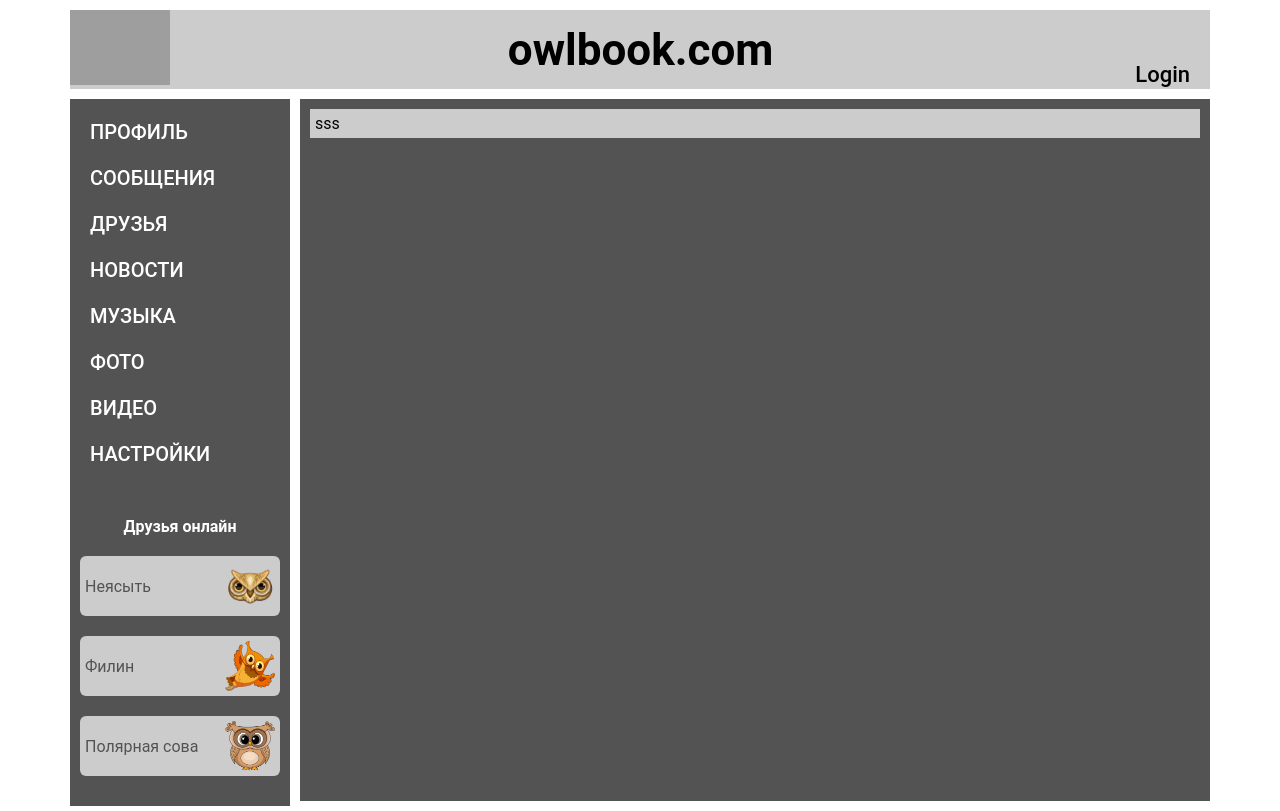
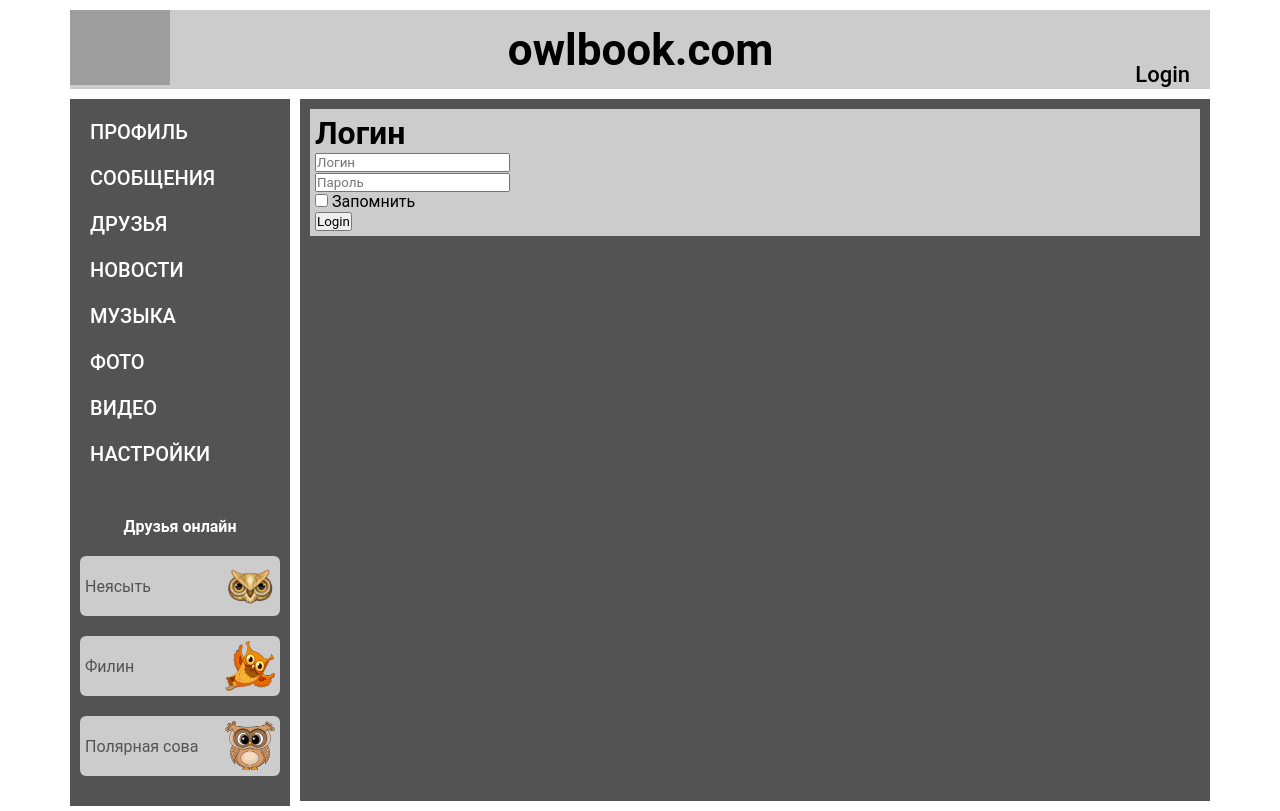
Before and after one commit to MitPalVach/social_ts, a React (Create React App) app: page /login in a window 1280 px wide. Built offline with nearby package versions, Linux system fonts and the light colour scheme; no server answers; grey boxes are pictures that could not be loaded.

Commit message:
loginForm with redux-form

```diff
--- a/package.json
+++ b/package.json
@@ -12,6 +12,7 @@
     "@types/react": "^17.0.0",
     "@types/react-dom": "^17.0.0",
     "@types/react-redux": "^7.1.18",
+    "@types/redux-form": "^8.3.2",
     "axios": "^0.21.1",
     "react": "^17.0.2",
     "react-dom": "^17.0.2",
@@ -19,6 +20,7 @@
     "react-router-dom": "^5.2.0",
     "react-scripts": "4.0.3",
     "redux": "^4.1.0",
+    "redux-form": "^8.3.7",
     "redux-thunk": "^2.3.0",
     "typescript": "^4.1.2",
     "web-vitals": "^1.0.1"
--- a/src/components/Dialogs/Dialogs.tsx
+++ b/src/components/Dialogs/Dialogs.tsx
@@ -3,6 +3,7 @@ import styles from './Dialogs.module.css';
 import DialogItem from "./DialogItem/DialogItem";
 import Message from "./Message/Message";
 import {DialogsPageType} from "../../redux/store";
+import {Field, InjectedFormProps, reduxForm} from "redux-form";
 
 
 export type PropsType = {
@@ -12,14 +13,9 @@ export type PropsType = {
 }
 const Dialogs: React.FC<PropsType> = (props) => {
     let state = props.dialogsPage
-
     let dialogsElements = state.dialogs.map(d => <DialogItem key={d.id} dialogs={d}/>);
     let messagesElements = state.messages.map(m => <Message key={m.id} messages={m}/>);
-    let newMessageBody = state.newMessageBody
 
-    let onSendMessageClick = () => {
-        props.sendMessage()
-    }
     let onNewMessageChange = (e: ChangeEvent<HTMLTextAreaElement>) => {
         let body = e.target.value
         props.updateNewMessageBody(body)
@@ -27,6 +23,11 @@ const Dialogs: React.FC<PropsType> = (props) => {
     const handleKeyDown = (e: KeyboardEvent<HTMLElement>) => {
         if (e.ctrlKey && e.key === 'Enter')
             onSendMessageClick()
+    }
+    let newMessageBody = state.newMessageBody
+
+    let onSendMessageClick = () => {
+        props.sendMessage()
     }
 
     return (
@@ -39,22 +40,26 @@ const Dialogs: React.FC<PropsType> = (props) => {
                 <div className={styles.dialogMessages}>
                     {messagesElements}
                 </div>
-                <div className={styles.dialogMessages__inner}>
-                    <textarea className={styles.dialogMessages__input}
-                              placeholder='Введите сообщение...'
-                              value={newMessageBody}
-                              onChange={onNewMessageChange}
-                              onKeyPress={handleKeyDown}
-                    />
-                    <button className={styles.dialogMessages__btn}
-                            onClick={onSendMessageClick}
-                    >
-                        Написать
-                    </button>
-                </div>
+                <AddMessageFormRedux/>
             </div>
         </div>
     )
 }
 
+const AddMessageForm: React.FC<InjectedFormProps> = (props) => {
+
+    return (
+        <form className={styles.dialogMessages__inner} onSubmit={props.handleSubmit}>
+            <div>
+                <Field component={'textarea'} name={'newMessageBody'} placeholder={'Введите сообщение'}/>
+            </div>
+            <div>
+                <button className={styles.dialogMessages__btn}>Написать</button>
+            </div>
+        </form>
+    )
+}
+
+const AddMessageFormRedux = reduxForm({form: 'dialogAddMessageForm'})(AddMessageForm)
+
 export default Dialogs;
--- a/src/components/Login/Login.tsx
+++ b/src/components/Login/Login.tsx
@@ -1,11 +1,43 @@
 import React from 'react';
+import {Field, InjectedFormProps, reduxForm} from "redux-form";
 
 
-export type LoginPropsType = {}
-const Login = (props: LoginPropsType) => {
+type FormDataType = {
+    login: string
+    password: string
+    rememberMe: boolean
+}
+const LoginForm: React.FC<InjectedFormProps<FormDataType>> = (props) => {
+    return (
+        <form onSubmit={props.handleSubmit}>
+            <div>
+                <Field placeholder={'Логин'} name={'login'} component={'input'}/>
+            </div>
+            <div>
+                <Field placeholder={'Пароль'} name={'password'} component={'input'}/>
+            </div>
+            <div>
+                <Field type={'checkbox'} name={'rememberMe'} component={'input'}/> Запомнить
+            </div>
+            <div>
+                <button>Login</button>
+            </div>
+        </form>
+    );
+};
+
+
+const LoginReduxForm = reduxForm<FormDataType>({form: 'login'})(LoginForm)
+
+
+const Login = () => {
+    const onSubmit = (formData: FormDataType) => {
+        console.log(formData);
+    }
     return (
         <div>
-            sss
+            <h1>Логин</h1>
+            <LoginReduxForm onSubmit={onSubmit}/>
         </div>
     );
 };
--- a/src/redux/reduxStore.ts
+++ b/src/redux/reduxStore.ts
@@ -5,6 +5,7 @@ import profileReducer from "./profileReducer";
 import usersReducer from "./usersReducer";
 import authReducer from "./authReducer";
 import thunkMiddleware from 'redux-thunk';
+import {reducer as formReducer} from "redux-form";
 
 
 export const rootReducer = combineReducers({
@@ -13,6 +14,7 @@ export const rootReducer = combineReducers({
     friendsOnline: friendsOnlineReducer,
     usersPage: usersReducer,
     auth: authReducer,
+    form: formReducer,
 })
 
 export type AppStateType = ReturnType<typeof rootReducer>
```
Also changed, not shown: 1 other file (tests, documents, lock files or other folders).
